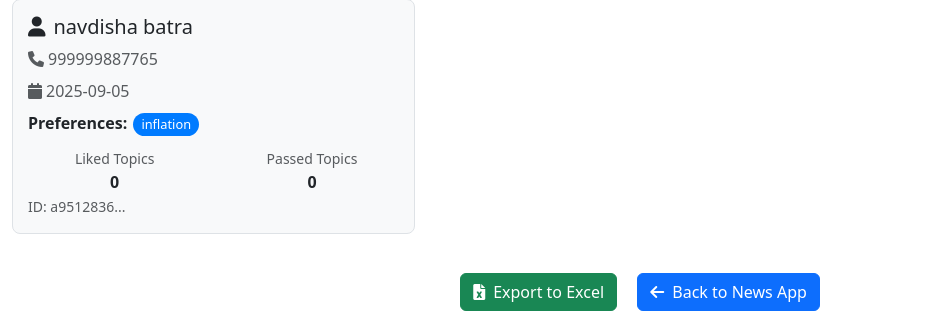
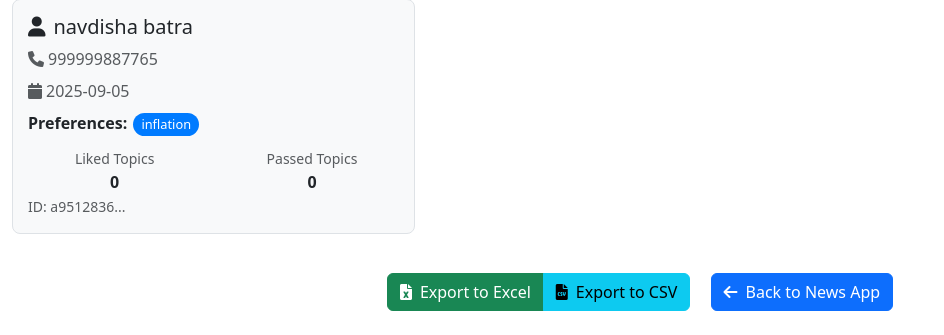
Before and after one commit to UdayAnalyst/visual-news, a Flask app: page /admin in a window 1280 px wide. Shown: the part 611-946 px from the top of the page, without its empty margins (0-944 px from the left). Run offline with Flask 3, Linux system fonts and the light colour scheme.

Commit message:
Add CSV export as backup option and improve admin dashboard export functionality

```diff
--- a/app.py
+++ b/app.py
@@ -651,6 +651,54 @@ def export_users_excel():
         print(f"Error exporting to Excel: {e}")
         return jsonify({'error': f'Failed to export data: {str(e)}'}), 500
 
+@app.route('/admin/export/csv')
+def export_users_csv():
+    """Export user data to CSV file (backup option)"""
+    try:
+        # Load users data
+        users = load_users_from_json()
+
+        if not users:
+            return jsonify({'error': 'No user data available'}), 404
+
+        # Prepare data for CSV
+        csv_data = []
+        for user_id, user_data in users.items():
+            csv_data.append({
+                'User ID': user_id,
+                'Name': user_data.get('name', 'N/A'),
+                'Phone': user_data.get('phone', 'N/A'),
+                'Email': user_data.get('email', 'N/A'),
+                'Created At': user_data.get('created_at', 'N/A'),
+                'Preferences': ', '.join(user_data.get('preferences', [])) if user_data.get('preferences') else 'None',
+                'Liked Topics Count': len(user_data.get('liked_topics', {})),
+                'Passed Topics Count': len(user_data.get('passed_topics', {})),
+                'Total Engagements': len(user_data.get('liked_topics', {})) + len(user_data.get('passed_topics', {}))
+            })
+
+        # Create CSV content
+        import csv
+        output = io.StringIO()
+        fieldnames = ['User ID', 'Name', 'Phone', 'Email', 'Created At', 'Preferences', 'Liked Topics Count', 'Passed Topics Count', 'Total Engagements']
+        writer = csv.DictWriter(output, fieldnames=fieldnames)
+        writer.writeheader()
+        writer.writerows(csv_data)
+
+        # Generate filename with timestamp
+        timestamp = datetime.now().strftime("%Y%m%d_%H%M%S")
+        filename = f"visual_news_users_{timestamp}.csv"
+
+        return send_file(
+            io.BytesIO(output.getvalue().encode('utf-8')),
+            as_attachment=True,
+            download_name=filename,
+            mimetype='text/csv'
+        )
+
+    except Exception as e:
+        print(f"Error exporting to CSV: {e}")
+        return jsonify({'error': f'Failed to export data: {str(e)}'}), 500
+
 if __name__ == '__main__':
     # Get host and port from environment variables, with defaults for production
     host = os.getenv('HOST', '0.0.0.0')  # Changed default to 0.0.0.0 for Render
--- a/templates/admin.html
+++ b/templates/admin.html
@@ -201,9 +201,14 @@
         <!-- Export and Navigation -->
         <div class="row mt-4">
             <div class="col-12 text-center">
-                <a href="/admin/export/excel" class="btn btn-success me-3">
-                    <i class="fas fa-file-excel me-2"></i>Export to Excel
-                </a>
+                <div class="btn-group me-3" role="group">
+                    <a href="/admin/export/excel" class="btn btn-success">
+                        <i class="fas fa-file-excel me-2"></i>Export to Excel
+                    </a>
+                    <a href="/admin/export/csv" class="btn btn-info">
+                        <i class="fas fa-file-csv me-2"></i>Export to CSV
+                    </a>
+                </div>
                 <a href="/" class="btn btn-primary">
                     <i class="fas fa-arrow-left me-2"></i>Back to News App
                 </a>
```
